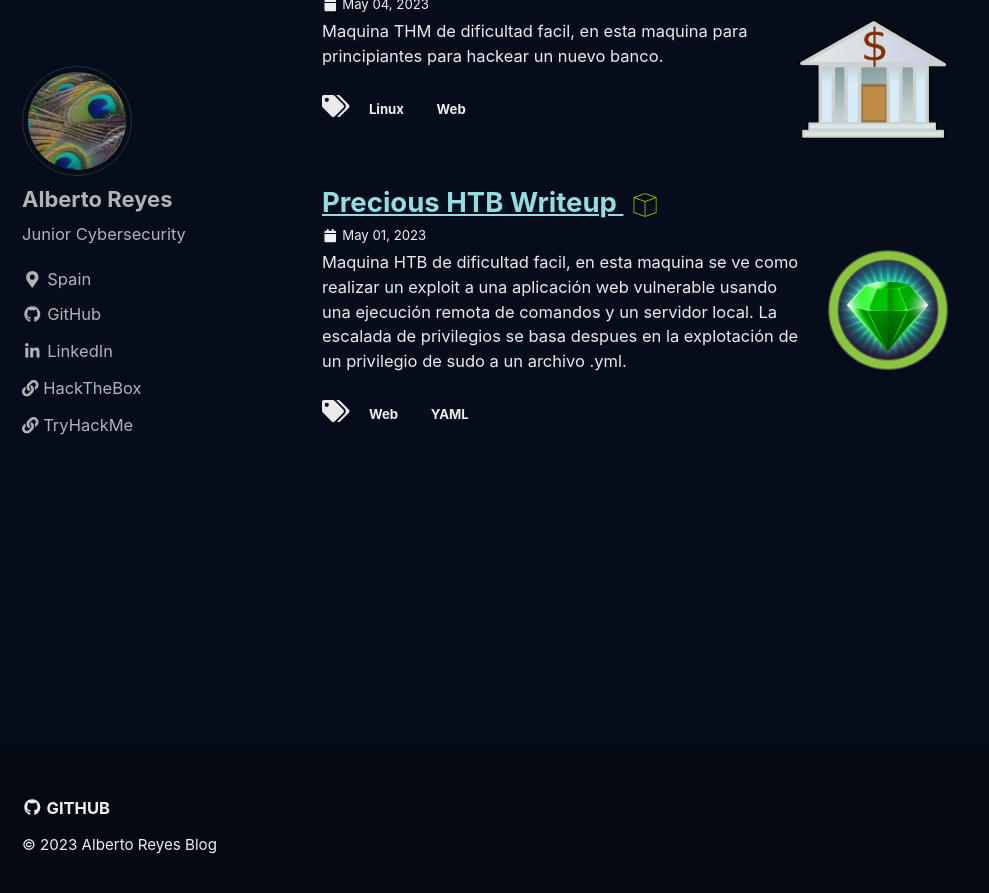
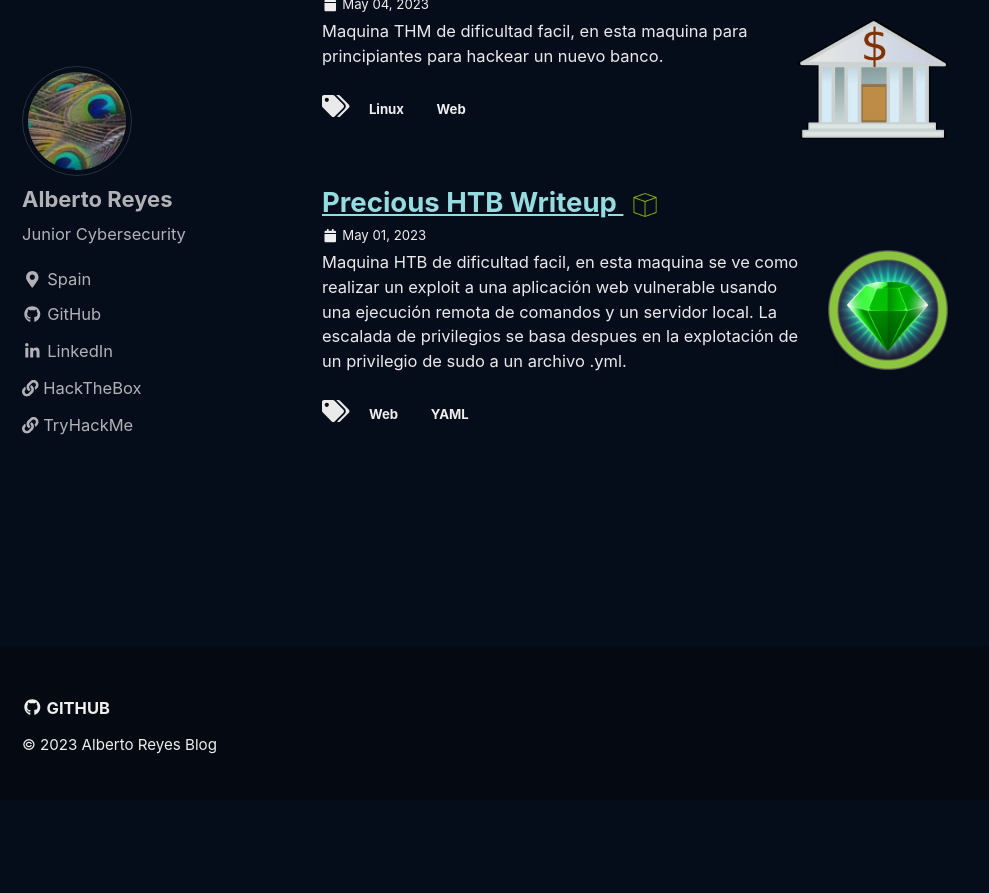
Before and after one commit to albertociber/albertociber.github.io, a Jekyll site: the page built from index.html, in a window 1280 px wide and 900 px high, scrolled down 776 px. Shown: the top 893 px of the window, without its empty margins (0-989 px from the left). Built offline with Jekyll 4.4.1, drawn with Linux system fonts in a browser that asks for light colours; cached includes are drawn as plain includes; the list of posts is cut into pages by our own code; after the commit the page ends 1576 px from its top, so only the background shows below that.

Commit message:
Update default.html

```diff
--- a/_layouts/default.html
+++ b/_layouts/default.html
@@ -29,7 +29,7 @@
       </div>
     {% endif %}
 
-    <div style="height: 200px;"></div>
+    <div style="height: 100px;"></div>
 
     <div class="page__footer">
       <footer>
```
